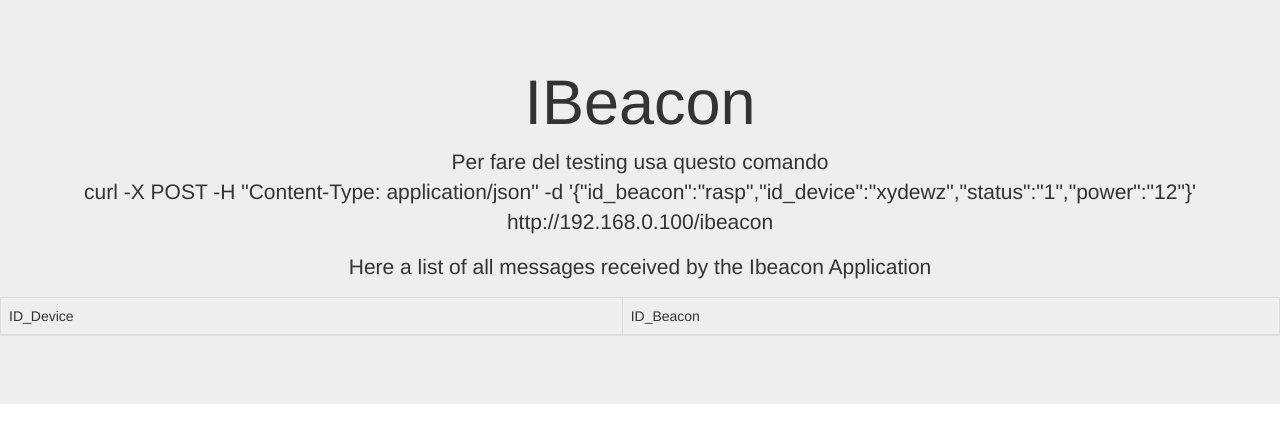
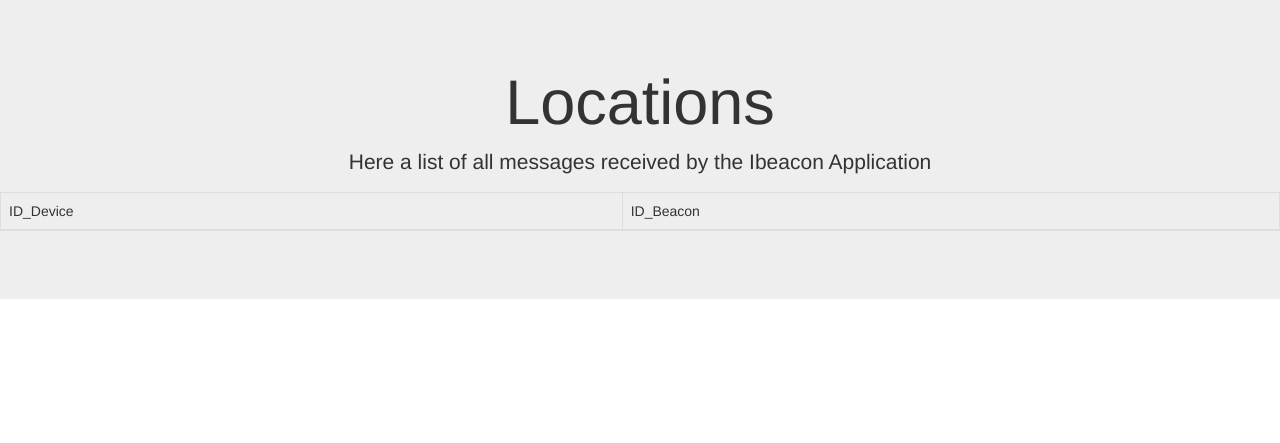
Before and after one commit to r0rshark/iOccupancyServer, a Flask app: template templates/locations.html in a window 1280 px wide. Shown: the top 443 px of the page. Run offline with Flask 2, Linux system fonts and the light colour scheme; the template is opened without the code that fills it, so the values that code supplies are empty; some libraries are stand-ins or nearby versions.

Commit message:
problema integrity
Signed-off-by: Fons <lord.fontana@gmail.com>

```diff
--- a/app.py
+++ b/app.py
@@ -37,8 +37,8 @@ def index():
 def location():
 
   # Render template
-  locations = db.session.query(Locations).all()
-  return render_template('locations.html', data=locations)
+  local = db.session.query(Locations).all()
+  return render_template('locations.html', data=local)
 
 
 
--- a/templates/locations.html
+++ b/templates/locations.html
@@ -21,9 +21,9 @@ and open the template in the editor.
             <div class="row">
                 <div class="col-md-12 text-center">
                     <h1>
-                     IBeacon
+                     Locations
                     </h1>
-                    <p>Per fare del testing usa questo comando <br>curl -X POST -H "Content-Type: application/json" -d '{"id_beacon":"rasp","id_device":"xydewz","status":"1","power":"12"}' http://192.168.0.100/ibeacon</p>
+
                     <p>Here a list of all messages received by the Ibeacon Application</p>
                 </div>
             </div>
```
Also changed, not shown: resources.py (+1 -6 lines), tornado_launcher.py (added, +8 -0 lines).
